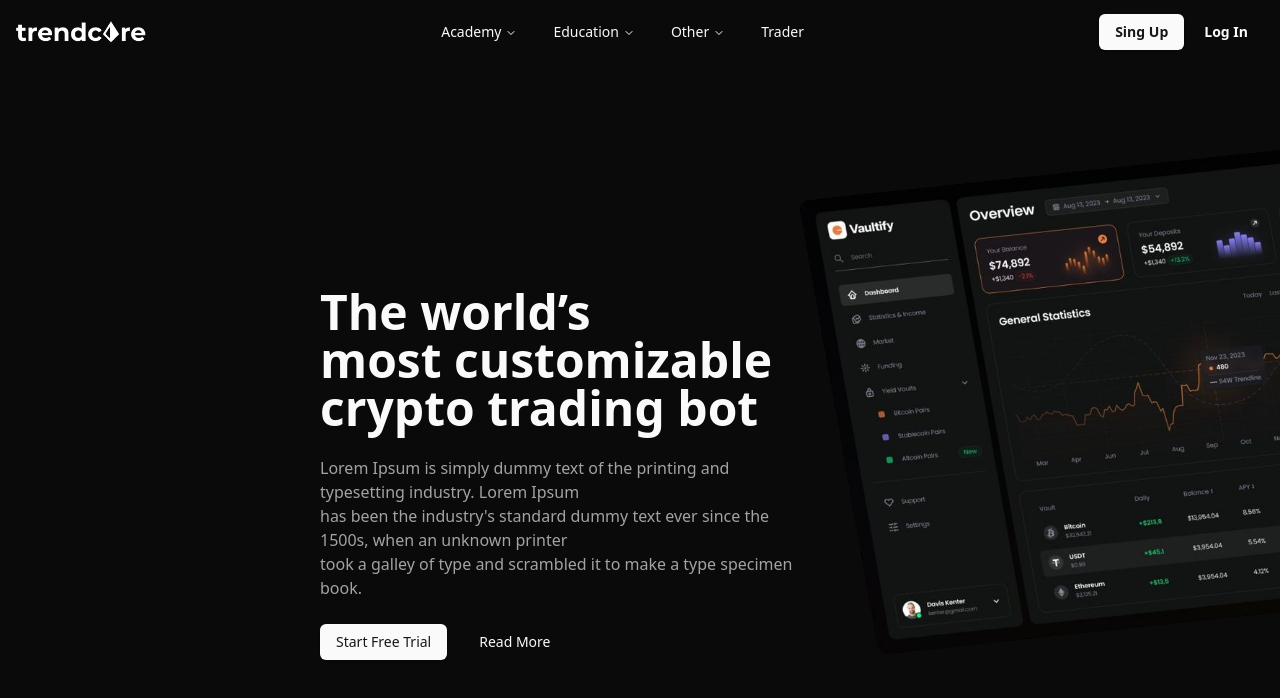
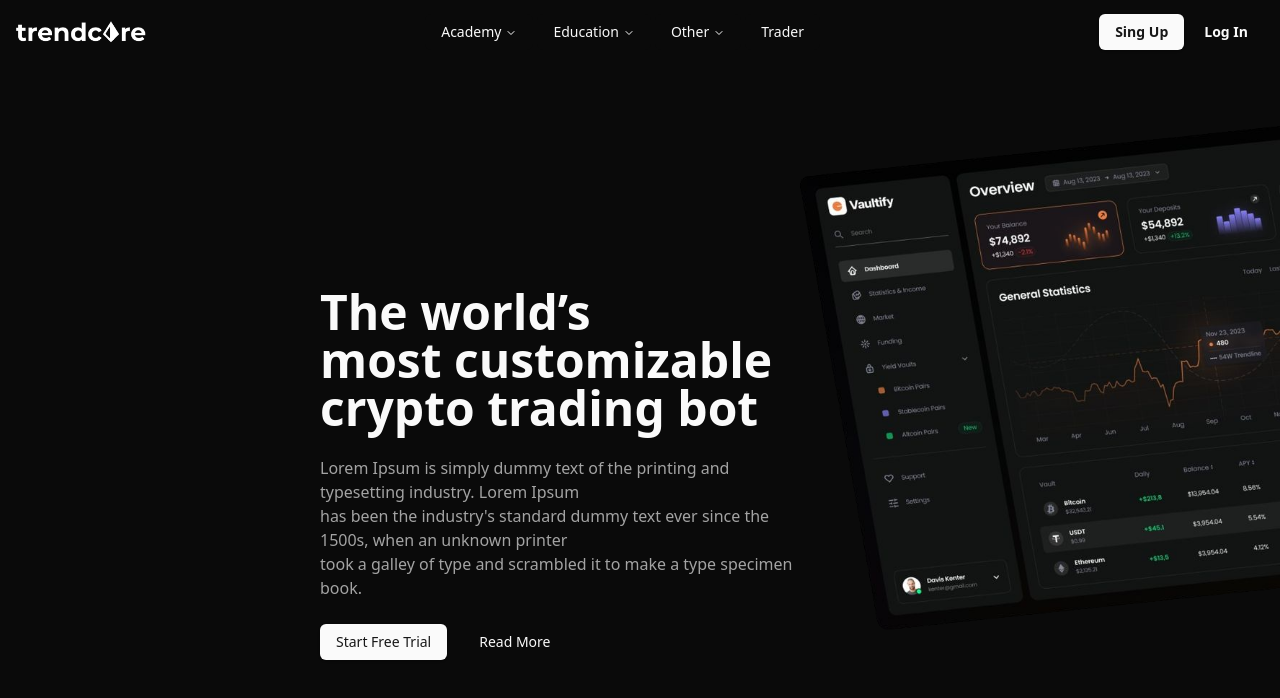
Before and after one commit to dssskvzzz/TrandCore, a Next.js app: page / in a window 1280 px wide. Shown: the top 698 px of the page. Built offline with nearby package versions, Linux system fonts and the light colour scheme.

Commit message:
Auto-commit: 2024-12-06T00:50:31.733Z

```diff
--- a/components/MainMenuPanel.tsx
+++ b/components/MainMenuPanel.tsx
@@ -1,6 +1,6 @@
 import React, { ReactNode } from 'react';
 import { Button } from "@/components/ui/button";
-
+import Image from "next/image";
 interface MainMenuProps {
     className?: string;
 }
@@ -20,10 +20,12 @@ const MainMenu: React.FC<MainMenuProps> = ({ className = '' }) => {
                 <Button className="mt-6">Start Free Trial</Button>
                 <Button className="mt-6 ml-4" variant={"ghost"}>Read More</Button>
             </div>
-            <div className="w-1/2 flex items-center justify-end mt-36">
-                <img
+            <div className="w-1/2 flex items-center justify-end mt-24">
+                <Image
                     src="/table.png"
                     alt="Crypto Trading Bot"
+                    width={700}
+                    height={400}
                 />
             </div>
         </div>
```
